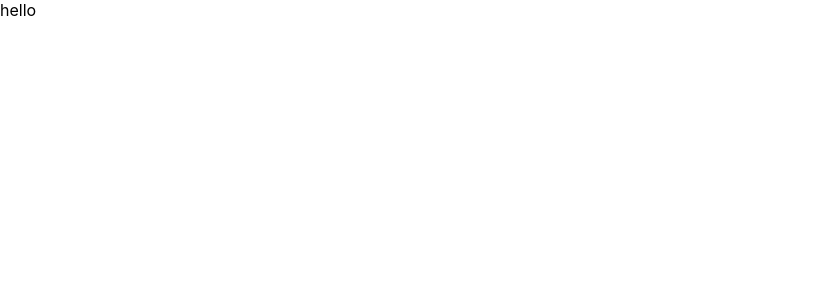
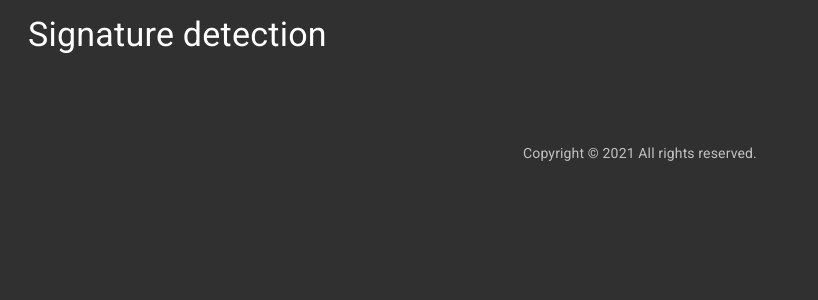
Before and after one commit to EnzoSeason/signature_detection_app, a React (Create React App) app in the folder frontend/: page / in a window 1280 px wide. Shown: the top 300 px of the page, without its empty margins (0-818 px from the left). Built offline with nearby package versions, Linux system fonts and the light colour scheme.

Commit message:
feat: init signature detection ui

```diff
--- a/frontend/src/App.tsx
+++ b/frontend/src/App.tsx
@@ -1,7 +1,54 @@
+import {
+  Box,
+  Container,
+  CssBaseline,
+  makeStyles,
+  Theme,
+  Typography,
+} from "@material-ui/core";
 import React from "react";
+import Copyright from "./components/Copyright";
+
+const useStyles = makeStyles((theme: Theme) => ({
+  root: {
+    display: "flex",
+  },
+  title: {
+    flexGrow: 1,
+    paddingLeft: 20,
+    paddingTop: 6,
+    paddingBottom: 7,
+  },
+  content: {
+    flexGrow: 1,
+    height: "100vh",
+  },
+  container: {
+    paddingBottom: theme.spacing(4),
+  },
+}));
 
 function App() {
-  return <div>hello</div>;
+  const classes = useStyles();
+
+  return (
+    <div className={classes.root}>
+      <CssBaseline />
+      <Box component="main" m={1} className={classes.content}>
+        <Box component="div" className={classes.title}>
+          <Typography component="h3" variant="h4" color="inherit" noWrap>
+            Signature detection
+          </Typography>
+        </Box>
+        <Container maxWidth="xl" className={classes.container}>
+          {/* {children} */}
+          <Box pt={10}>
+            <Copyright />
+          </Box>
+        </Container>
+      </Box>
+    </div>
+  );
 }
 
 export default App;
--- /dev/null
+++ b/frontend/src/components/Copyright.tsx
@@ -0,0 +1,12 @@
+import { Typography } from "@material-ui/core";
+import React from "react";
+
+export default function Copyright() {
+  return (
+    <Typography variant="body2" color="textSecondary" align="center">
+      {"Copyright © "}
+      {new Date().getFullYear()}
+      {" All rights reserved."}
+    </Typography>
+  );
+}
--- a/frontend/src/index.tsx
+++ b/frontend/src/index.tsx
@@ -1,14 +1,18 @@
-import React from 'react';
-import ReactDOM from 'react-dom';
-import './index.css';
-import App from './App';
-import reportWebVitals from './reportWebVitals';
+import React from "react";
+import ReactDOM from "react-dom";
+import "./index.css";
+import App from "./App";
+import reportWebVitals from "./reportWebVitals";
+import { ThemeProvider } from "@material-ui/core";
+import theme from "./theme";
 
 ReactDOM.render(
   <React.StrictMode>
-    <App />
+    <ThemeProvider theme={theme}>
+      <App />
+    </ThemeProvider>
   </React.StrictMode>,
-  document.getElementById('root')
+  document.getElementById("root")
 );
 
 // If you want to start measuring performance in your app, pass a function
--- /dev/null
+++ b/frontend/src/theme.ts
@@ -0,0 +1,19 @@
+import { createMuiTheme } from "@material-ui/core/styles";
+
+// Create a theme instance.
+const theme = createMuiTheme({
+  palette: {
+    primary: {
+      // light: will be calculated from palette.primary.main,
+      main: "#90caf9",
+      // dark: will be calculated from palette.primary.main,
+      // contrastText: will be calculated to contrast with palette.primary.main
+    },
+    secondary: {
+      main: "#f9da90",
+    },
+    type: "dark",
+  },
+});
+
+export default theme;
```
Also changed, not shown: 1 other file (tests, documents, lock files or other folders).
